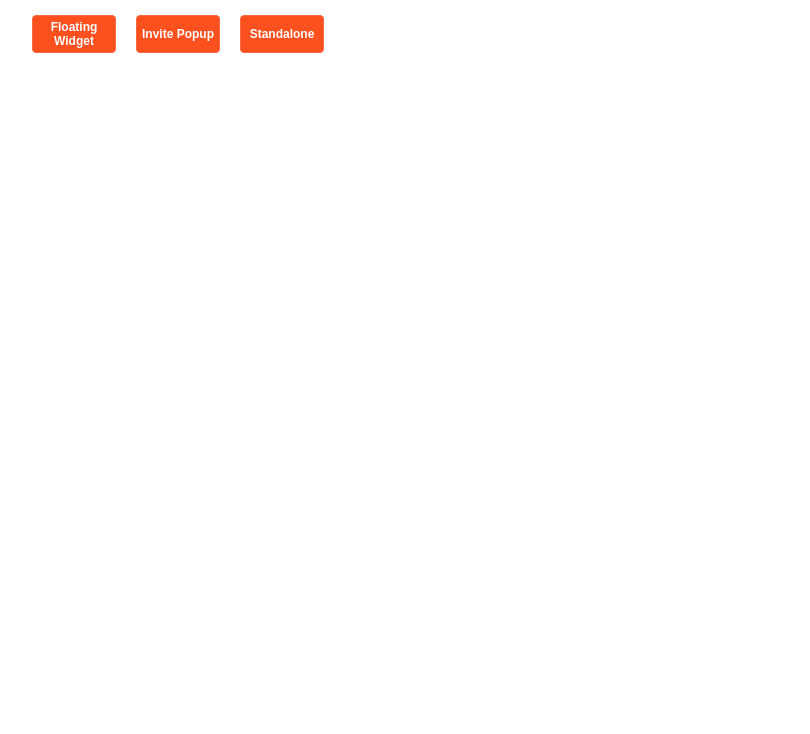
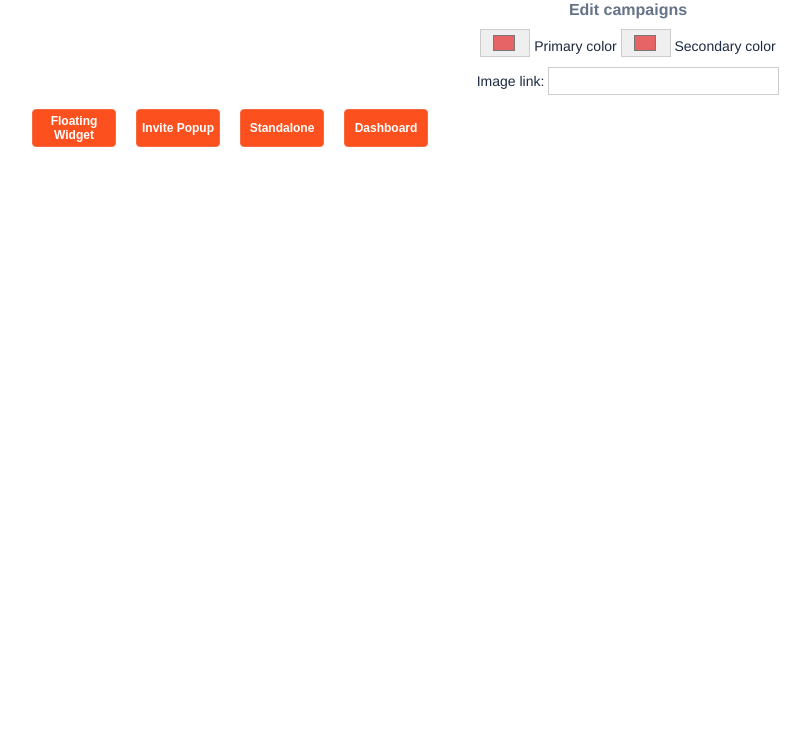
Before and after one commit to iamwhaler/talkable-demo-extension, a browser extension: page index.html in a window 1280 px wide. Shown: the part 66-800 px from the top of the page, without its empty margins (12-822 px from the left). Drawn offline with Linux system fonts and the light colour scheme.

Commit message:
Adding Dashboard + Color Image pickers

```diff
--- a/index.css
+++ b/index.css
@@ -108,3 +108,28 @@ input {
 .regular {
     font-size: 16px;
 }
+
+.link {
+    font-size: 16px;
+    font-weight: bold;
+    text-decoration: none;
+    color: #657389;
+}
+
+.link:hover {
+    color: #1C2940 !important;
+}
+
+.link:visited {
+    text-decoration: none;
+    color: #657389;
+}
+
+.color-picker {
+    margin: 10px 0;
+    font-size: 14px;
+}
+
+.image-picker {
+    font-size: 14px;
+}
--- a/index.html
+++ b/index.html
@@ -6,13 +6,30 @@
     <link rel="stylesheet" href="index.css">
 </head>
 <body>
-<div class="wrapper flex-container-column">
-    <h3 class="text-center">Talkable Integration Extension</h3>
+<div class="wrapper text-center flex-container-column">
+    <h3>Talkable Integration Extension</h3>
+
+    <div><a class="link" target="_blank" href="https://admin.talkable.com/sites/extension-demo/campaigns">Edit campaigns</a></div>
+
+    <div class="color-picker">
+        <input type="color" id="primary-color" name="primary-color"
+               value="#e66465">
+        <label for="primary-color">Primary color</label>
+        <input type="color" id="secondary-color" name="secondary-color"
+               value="#e66465">
+        <label for="secondary-color">Secondary color</label>
+    </div>
+
+    <div class="image-picker">
+        <label for="image">Image link: </label>
+        <input type="text" id="image" />
+    </div>
 
     <div class="buttons flex-container-row">
         <button class="integrate" id="popup-trigger">Floating Widget</button>
         <button class="integrate" id="post-purchase">Invite Popup</button>
         <button class="integrate" id="invite">Standalone</button>
+        <button class="integrate" id="dashboard">Dashboard</button>
     </div>
 </div>
 </body>
--- a/inject-scripts.js
+++ b/inject-scripts.js
@@ -39,6 +39,8 @@ document.addEventListener('DOMContentLoaded', function () {
                   }
                 }]);
                 break;
+
+              case "dashboard":
               case "invite":
                 alert("please select container");
 
@@ -59,7 +61,7 @@ document.addEventListener('DOMContentLoaded', function () {
                     div.id = "talkable-offer";
                     div.style = "margin: 2.5% 0"
                     e.target.appendChild(div);
-                    window._talkableq.push(["register_affiliate", { campaign_tags: ["invite"]}]);
+                    window._talkableq.push(["register_affiliate", { campaign_tags: ["${event.target.id}"]}]);
 
                     removeBorder(e);
                     document.body.removeEventListener("mouseover", addBorder, false);
```
